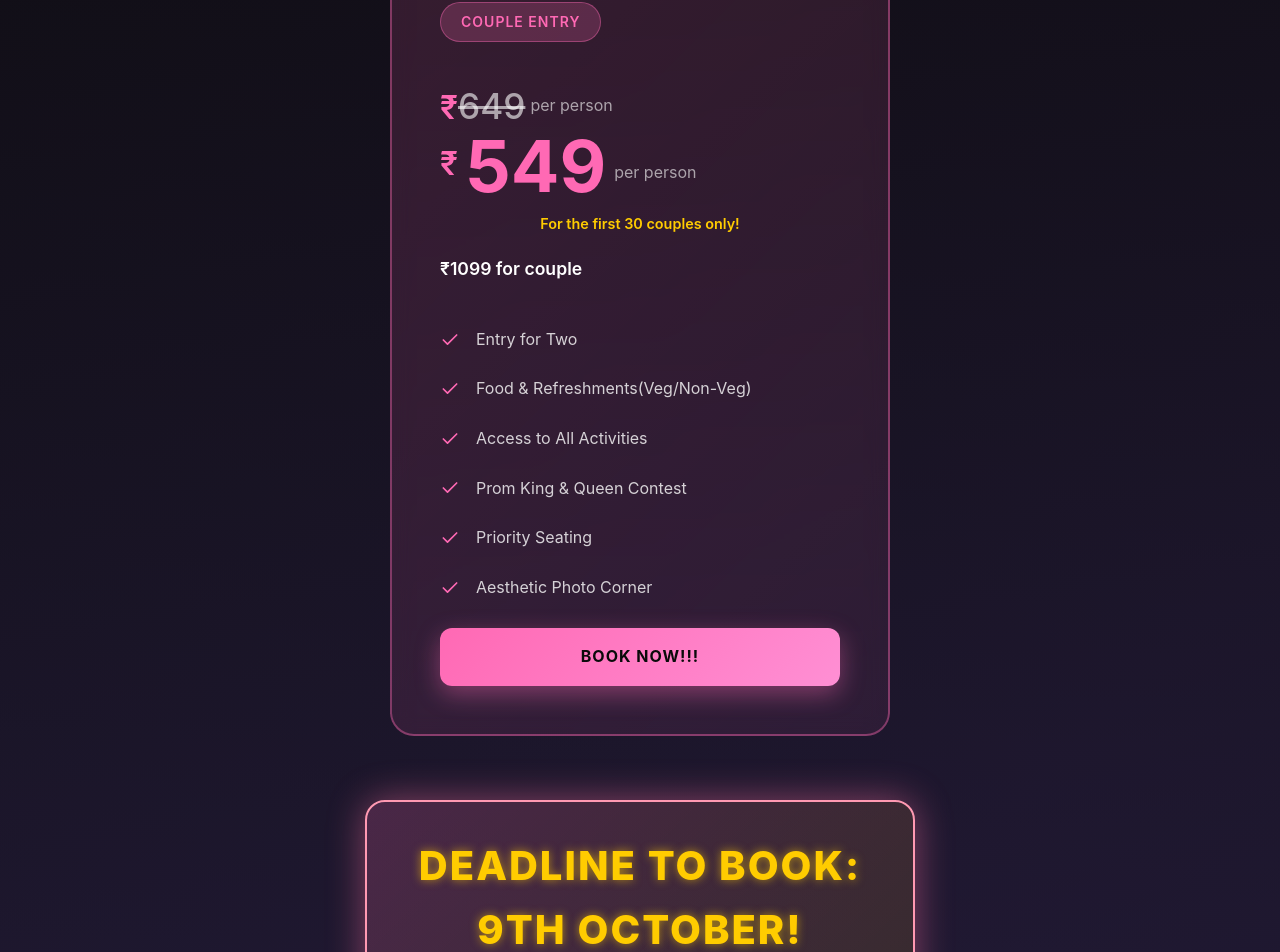
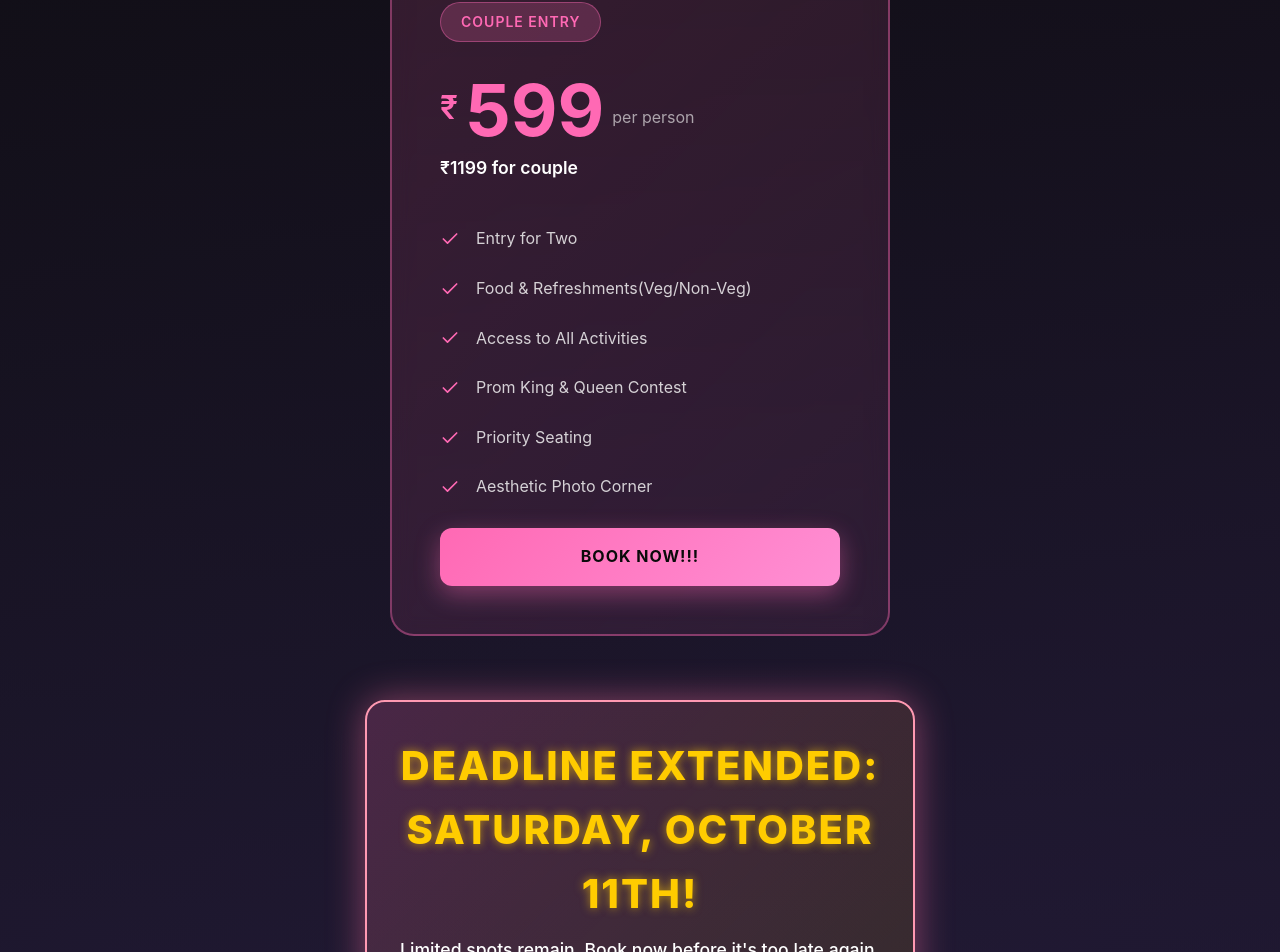
Before and after one commit to Architrb1795/prom, a React (Vite) app: page / in a window 1280 px wide. Shown: the part 3105-4057 px from the top of the page. Built offline with nearby package versions, Linux system fonts and the light colour scheme; the HTML template or start-up script is replaced by a standard one.

Commit message:
Updated Pricing.jsx

```diff
--- a/src/components/Pricing.jsx
+++ b/src/components/Pricing.jsx
@@ -18,22 +18,18 @@ const Pricing = () => {
 
             {/* Offer Price Section */}
             <div className="offer-section">
-              <div className="old-pricing-amount">
+
+              <div className="pricing-amount">
                 <span className="currency">₹</span>
-                <span className="old-price-strike">649</span>
+                <span className="price">599</span>
                 <span className="per-person">per person</span>
               </div>
-              <div className="pricing-amount">
-                <span className="currency">₹</span>
-                <span className="price">549</span>
-                <span className="per-person">per person</span>
-              </div>
-              <div className="offer-text">For the first 30 couples only!</div>
+
             </div>
 
             {/* Updated Couple Price */}
             <div className="couple-price">
-              <span className="new-couple-price"> ₹1099 for couple</span>
+              <span className="new-couple-price"> ₹1199 for couple</span>
             </div>
 
             <ul className="pricing-features">
@@ -85,8 +81,8 @@ const Pricing = () => {
           </div>
         </div>
         <div className="deadline-notice">
-          <h3 className="deadline-title">Deadline to Book: 9th October!</h3>
-          <p className="deadline-subtitle">Limited slots are available so book as soon as possible.</p>
+          <h3 className="deadline-title">Deadline Extended: Saturday, October 11th!</h3>
+          <p className="deadline-subtitle">Limited spots remain. Book now before it's too late again.</p>
         </div>
       </div>
     </section>
```
